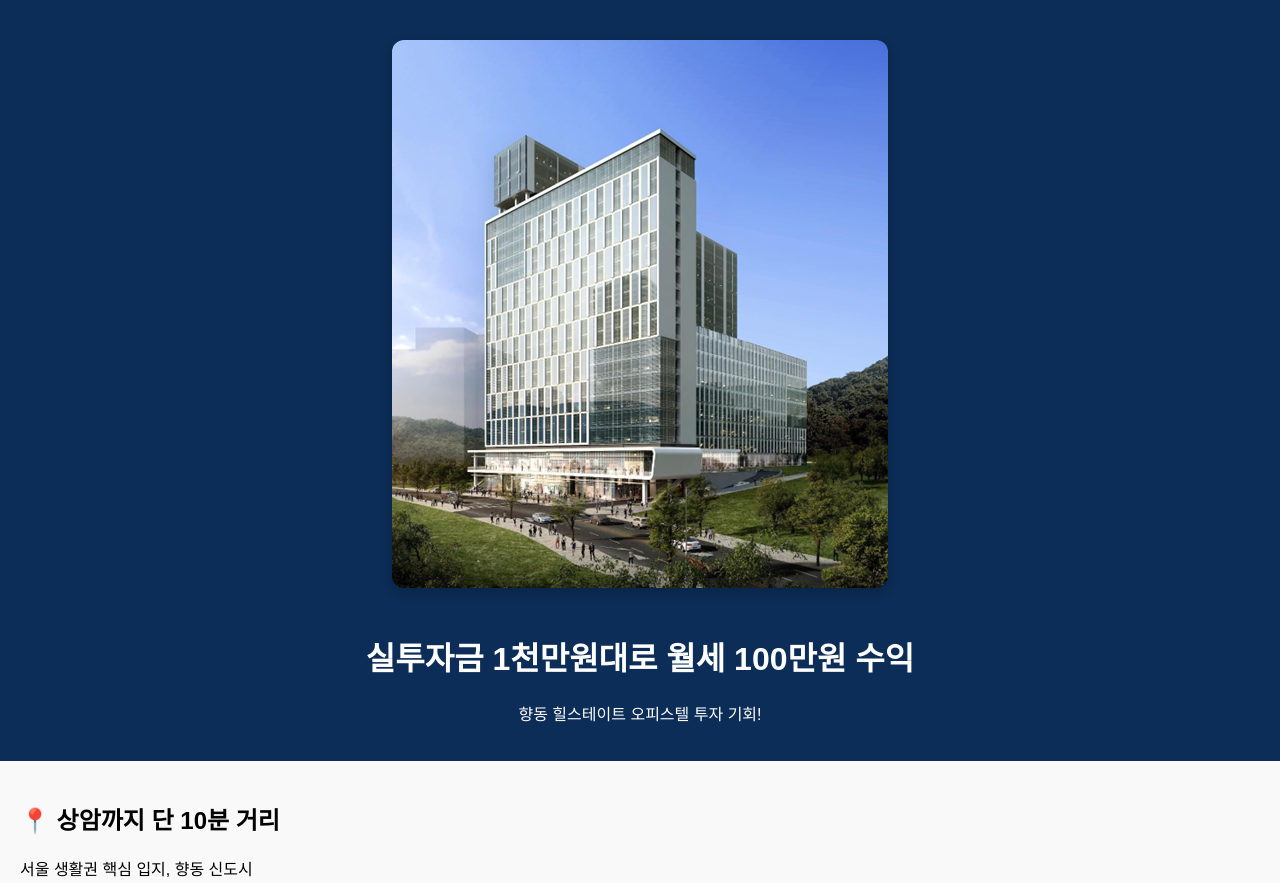
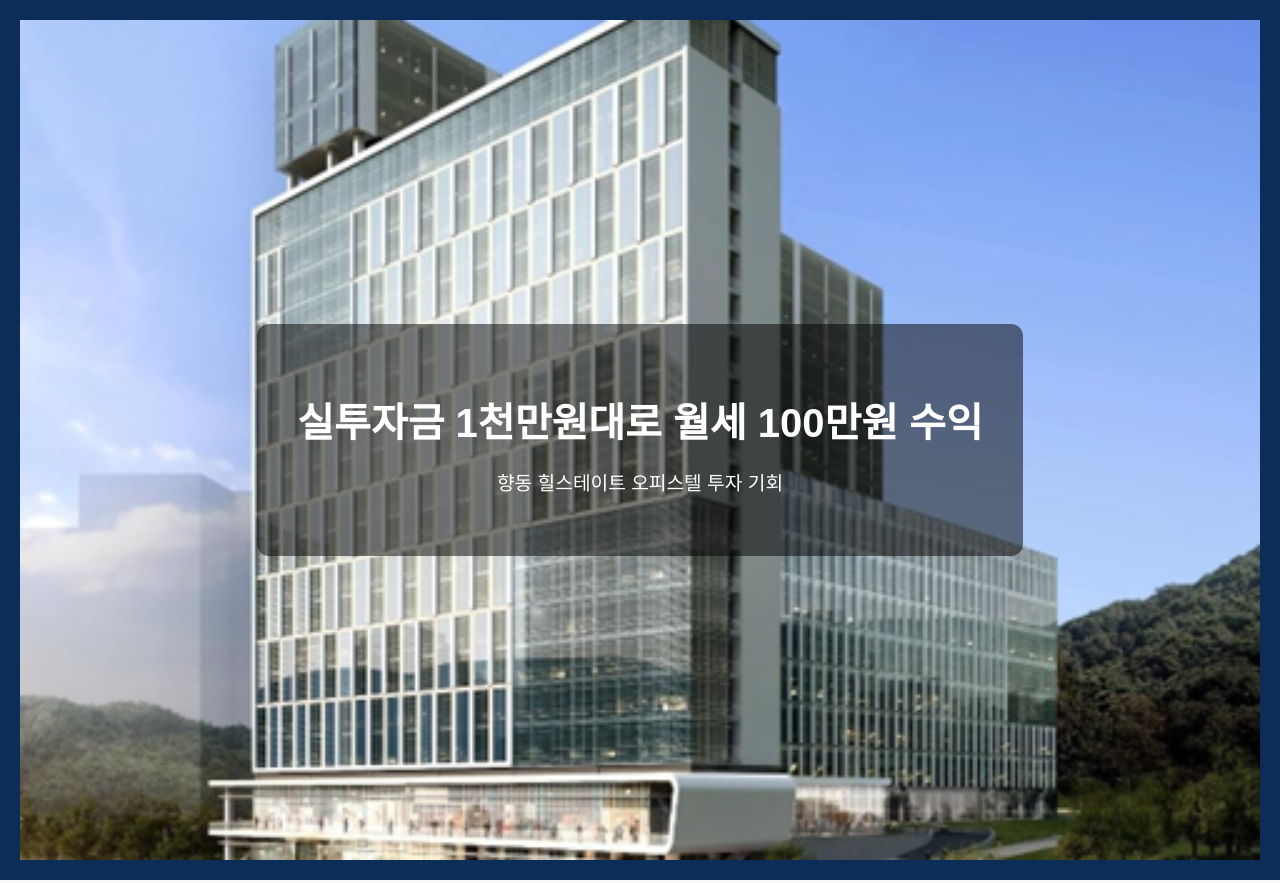
Before and after one commit to JunilParklee/hyangdong-landing, a plain HTML site: page index.html in a window 1280 px wide. Shown: the top 883 px of the page. Drawn offline with Linux system fonts and the light colour scheme.

Commit message:
Update index.html

```diff
--- a/index.html
+++ b/index.html
@@ -16,11 +16,23 @@
     </head>
     <body>
         <header>
-            <section style="text-align:center; padding: 20px;">
-  <img src="향동힐스테이트1.png" alt="향동 힐스테이트 전경" style="max-width: 100%; height: auto; border-radius: 12px; box-shadow: 0 4px 12px rgba(0,0,0,0.2);" />
-</section>
-            <h1>실투자금 1천만원대로 월세 100만원 수익</h1>
-            <p>향동 힐스테이트 오피스텔 투자 기회!</p>
+           <header style="
+  background: url('향동힐스테이트1.png') no-repeat center center;
+  background-size: cover;
+  height: 100vh;
+  color: white;
+  display: flex;
+  flex-direction: column;
+  justify-content: center;
+  align-items: center;
+  text-align: center;
+">
+  <div style="background-color: rgba(0,0,0,0.5); padding: 40px; border-radius: 12px;">
+    <h1 style="font-size: 2.5rem; margin-bottom: 1rem;">실투자금 1천만원대로 월세 100만원 수익</h1>
+    <p style="font-size: 1.2rem;">향동 힐스테이트 오피스텔 투자 기회</p>
+  </div>
+</header>
+
         </header>
         <section>
             <h2>📍 상암까지 단 10분 거리</h2>
```
